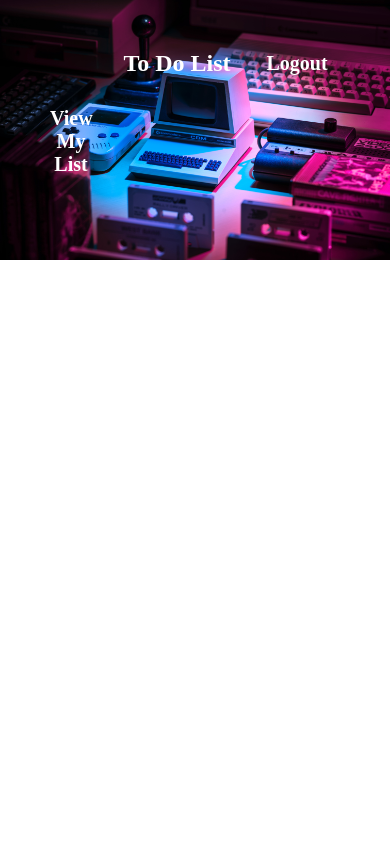
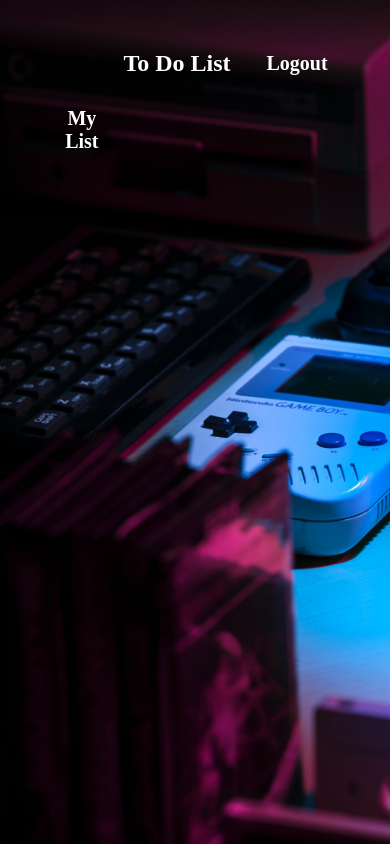
Before and after one commit to shamily1994/adminloginsystem, a plain HTML site: page home.html in a window 390 px wide. Drawn offline with Linux system fonts and the light colour scheme.

Commit message:
removed unwanted code and changed the background properties

```diff
--- a/css/style.css
+++ b/css/style.css
@@ -2,9 +2,11 @@ body{
     margin: 0;
     padding: 0;
     font-family: sans-serif;
-    background: url(../images/login4.jpg);
+    background: url(../images/login4.jpg) no-repeat;
+    overflow: hidden;
+    width: 100;
+    height: 100vh;
     background-size: cover;
-    background-repeat: no-repeat;
 }
 
 .box{
@@ -19,7 +21,7 @@ body{
 
 }
 .box h1{
-    color: #ffc400ec;
+    color:#ffc400ec;
     text-transform: uppercase;
     font-weight: bold;
 }
@@ -79,3 +81,27 @@ body{
   input.invalid {
     border-color: red;
   }
+/* ********************* */
+/* background as css animate */
+
+/* body {
+	background: linear-gradient(-45deg, #ee7752, #e73c7e, #23a6d5, #23d5ab);
+	/* background-size: 400% 400%; */
+  /* background-size: cover;
+	animation: gradient 15s ease infinite;
+	height: 100vh;
+
+}
+
+
+@keyframes gradient {
+	0% {
+		background-position: 0% 50%;
+	}
+	50% {
+		background-position: 100% 50%;
+	}
+	100% {
+		background-position: 0% 50%;
+	}
+}  */
--- a/css/style1.css
+++ b/css/style1.css
@@ -1,11 +1,14 @@
 
 body {
     margin: 0;
-    min-width: 250px;
+    /* min-width: 250px; */
     color:black;
-    background: url(../images/index4.jpg);
+    background: url(../images/index4.jpg) no-repeat;
+    overflow: hidden;
+    width: 100;
+    height: 100vh;
     background-size: cover;
-    background-repeat: no-repeat;
+
   }
   #firsthead{
       margin-left: 70px;
@@ -113,7 +116,7 @@ body {
   /* Style the "Add" button */
   .addBtn {
     padding: 10px;
-    width: 20%;
+    width: 27%;
     /* background: #d9d9d9; */
     color: #555;
     /* margin-left: 450px; */
@@ -123,7 +126,7 @@ body {
     cursor: pointer;
     transition: 0.3s;
     border-radius: 200px;
-    color: white;
+    color:white;
     font-weight: bolder;
     font-size: 20px;
   }
--- a/home.html
+++ b/home.html
@@ -1,6 +1,5 @@
 <!DOCTYPE html>
 <html lang="en">
-
 <head>
     <meta charset="UTF-8">
     <meta http-equiv="X-UA-Compatible" content="IE=edge">
@@ -12,37 +11,21 @@
 
 <body>
     <div class="container">
+        <div class="row">
+            <div class="col-sm-12">
                 <div id="myDIV" class="header">
-            <!-- <button id="btn" onclick="logout()">Logout</button> -->
                     <span onclick="logout()" id="btn">Logout</span>
 
                     <h2 id="firsthead">To Do List</h2>
-            <!-- <input type="text" id="myInput" placeholder="Title...">
-            <span onclick="newElement()" class="addBtn">Add</span> -->
-
-
                     <ul id="myUL">
-                <span onclick="ajax();" class="addBtn">View My List</span>
-                <!-- Checkbox: <input type="checkbox" id="myCheck" onclick="myFunction()">
-                <p id="text" style="display:none">Checkbox is CHECKED!</p> -->
+                        <span onclick="ajax();" class="addBtn">My List</span>
                     </ul>
 
                 </div>
             </div>
+        </div>
 
-    <!--
-        <div id="myDIV" class="header">
-            <h1>TODOLIST</h1>
-            <button onclick="ajax();" class="addBtn">click here</button>
-        </div> -->
-
-    <!-- <ul id="myUL">
-            <button onclick="ajax();" class="addBtn">click here</button>
-        </ul>  -->
-
-
-
-
+    </div>
 
 
     <script src="./js/api.js"></script>
```
Also changed, not shown: index.html (+10 -3 lines), js/login.js (+18 -17 lines). Lines whose indentation alone changed are shown as unchanged.
